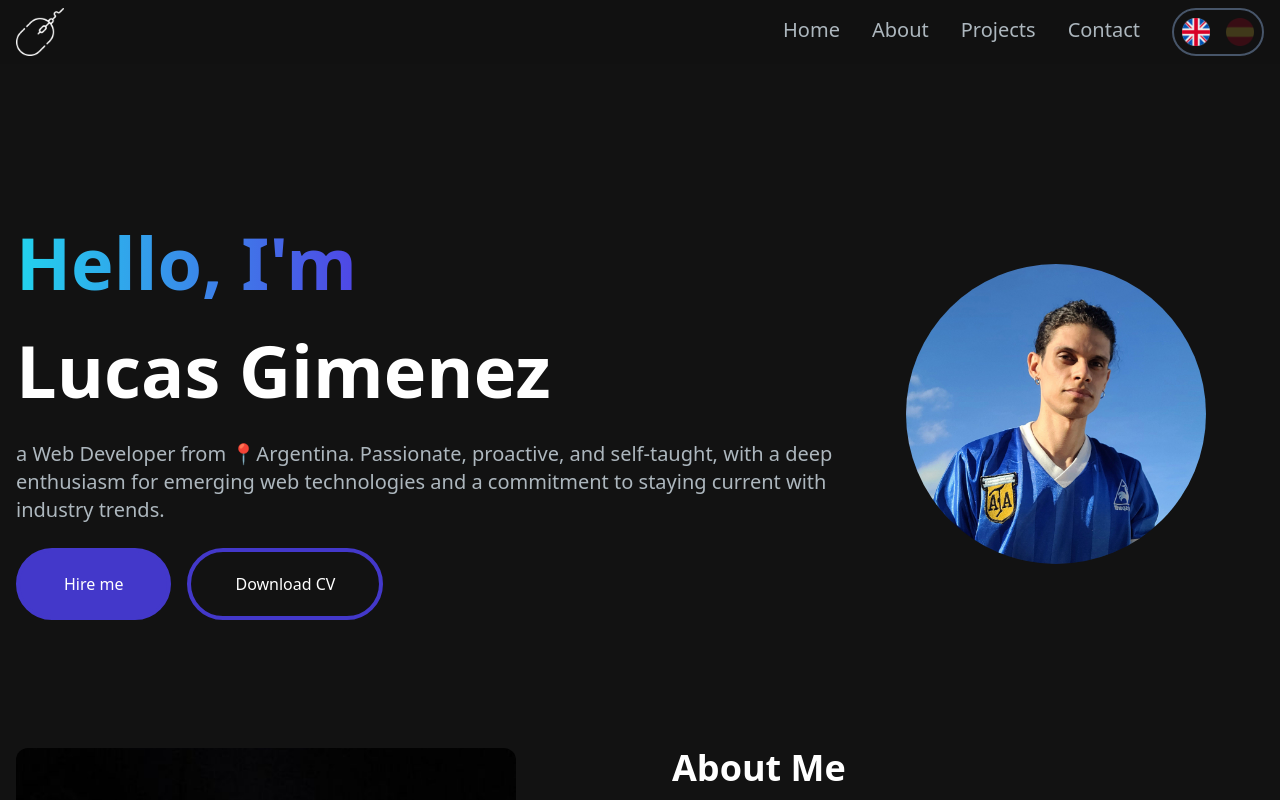
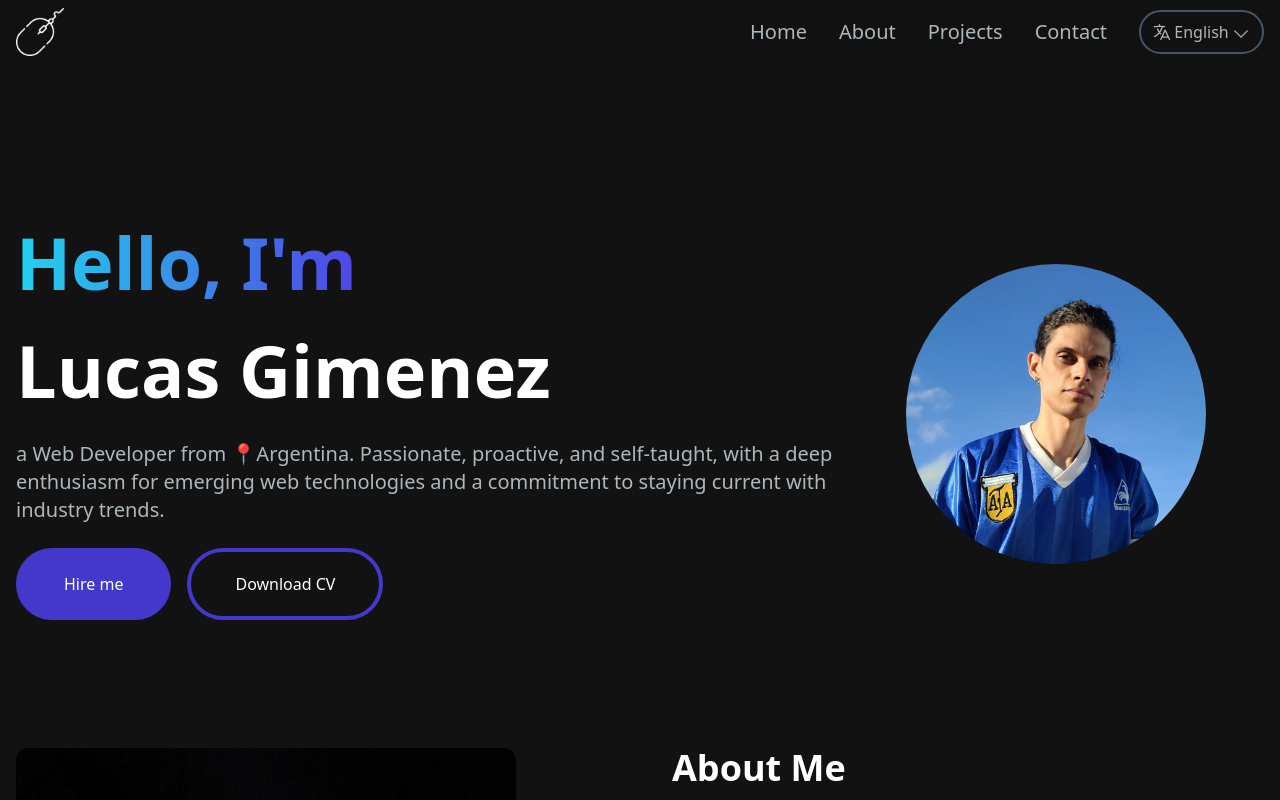
Before and after one commit to lgimenez-code/portfolio-vue, a Nuxt app: page / in a window 1280 px wide. Shown: the top 800 px of the page. Built offline with nearby package versions, Linux system fonts and the light colour scheme.

Commit message:
changes in the language button

```diff
--- a/components/LanguageButton.vue
+++ b/components/LanguageButton.vue
@@ -1,25 +1,34 @@
 <template>
+  <div class="relative cursor-pointer" >
     <div
-    class="flex px-2 py-2 rounded-full border-2 border-slate-600 hover:border-white fade-border"
+      class="flex px-2 py-2 text-[#ADB7BE] w-[125px] items-center justify-evenly rounded-full border-2 border-slate-600 hover:border-white hover:text-white hover:bg-zinc-800 fade-border fade-text"
+      @click="hidePanel = !hidePanel"
     >
-    <button
-      class="fade-opacity hover:opacity-100"
+      <LanguageIcon class="h-5 w-5"/>
+      <span>{{ langSelected }}</span>
+      <ChevronDownIcon class="h-5 w-5 mt-1"/>
+    </div>
+    <div
+      v-if="hidePanel"
+      @mouseleave="mouseLeavePanel"
+      class="bg-[#121212] bg-opacity-90 flex-col items-start right-0 top-[50px] w-[125px] rounded-3xl border-2 border-slate-600 absolute top-[10px]"
+    >
+      <div
+        class="fade-opacity hover:opacity-100 flex justify-evenly py-2 hover:bg-zinc-800 rounded-t-3xl"
         :class="{ 'opacity-20': storePageData.currentLanguage !== 'en' }"
-      :title="'English'"
         @click="storePageData.setLanguage('en')"
       >
         <img
           src="../public/english-icon.png"
-        class="mr-4"
           width="28px"
           height="28px"
           alt="english-icon"
         />
-    </button>
-    <button
-      class="fade-opacity hover:opacity-100"
+        <span>English</span>
+      </div>
+      <div
+        class="fade-opacity hover:opacity-100 flex justify-evenly py-2 hover:bg-zinc-800 rounded-b-3xl"
         :class="{ 'opacity-20': storePageData.currentLanguage !== 'sp' }"
-      :title="'Spanish'"
         @click="storePageData.setLanguage('sp')"
       >
         <img
@@ -29,12 +38,26 @@
           height="28px"
           alt="spain-icon"
         />
-    </button>
+        <span>Spanish</span>
+      </div>
+    </div>
   </div>
 </template>
 
 <script setup>
+import { ref, computed } from 'vue'
+import { LanguageIcon, ChevronDownIcon, ChevronUpIcon } from "@heroicons/vue/24/solid";
 import { usePageDataStore } from '~/stores/pageData.js';
 
 const storePageData = usePageDataStore();
+
+const hidePanel = ref(false)
+
+const langSelected = computed(() => storePageData.currentLanguage == 'en' ? 'English' : 'Spanish')
+
+const mouseLeavePanel = () => {
+  setTimeout(() => {
+    hidePanel.value = !hidePanel
+  }, 1000);
+}
 </script>
```
Lines whose indentation alone changed are shown as unchanged.
